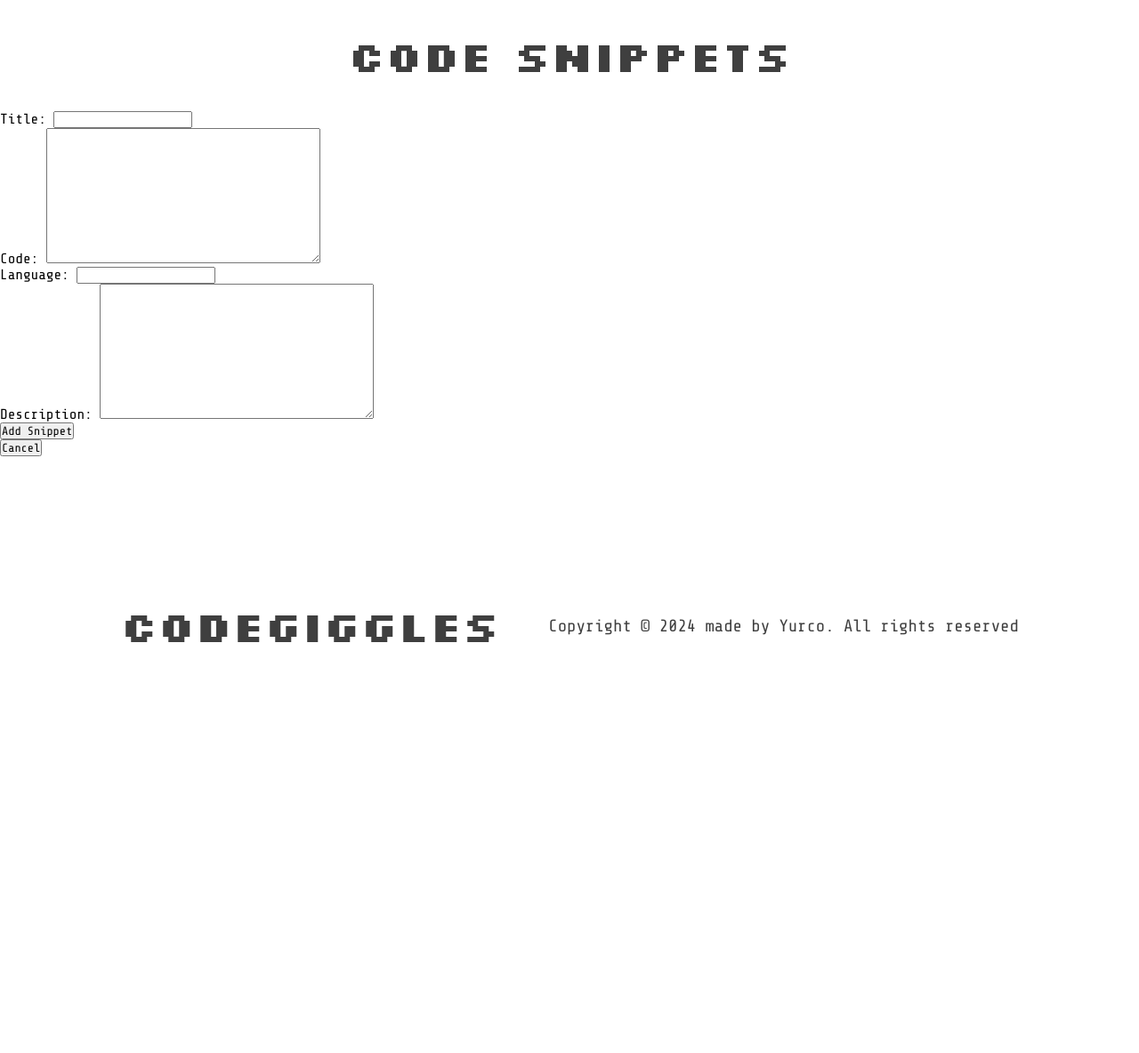
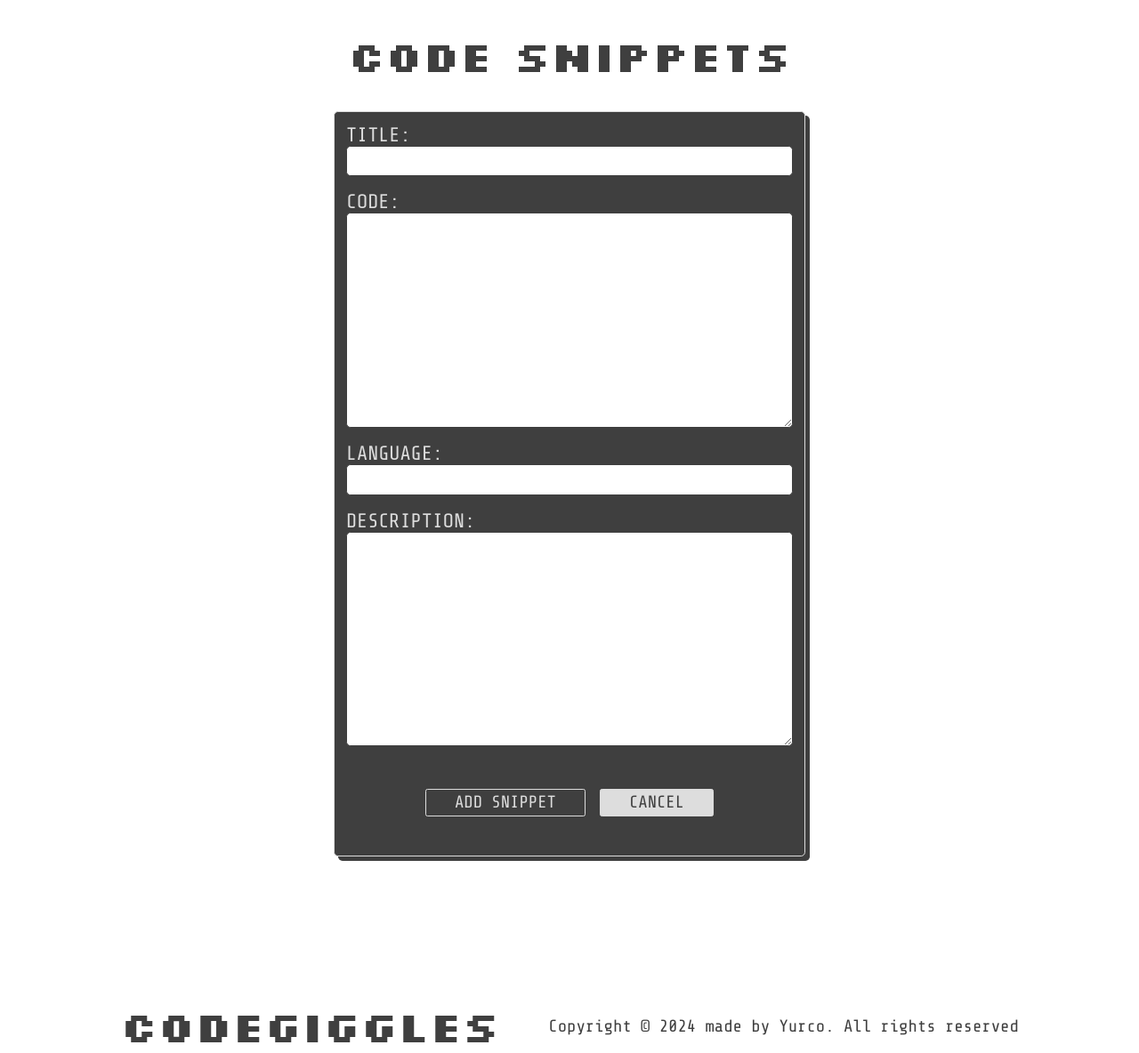
Before and after one commit to the-yurco/CodeGiggles, a Django app: page /add_snippet/ in a window 1280 px wide. Shown: the whole page at 89% size. Before the commit the page ends 722 px from the top, so only its background shows below. Run offline with Django 4.2, Linux system fonts and the light colour scheme.

Commit message:
feat: styles are done for add_snippet everytrhing is almost working

```diff
--- a/codegiggles_app/static/codegiggles_app/css/style.css
+++ b/codegiggles_app/static/codegiggles_app/css/style.css
@@ -233,6 +233,7 @@ body #snippets_snippets #snippet div div .tag {
 }
 body #snippets_snippets #snippet div .created {
   color: #dddddd;
+  width: max-content;
 }
 body #snippets_snippets #snippet div .created .text {
   text-decoration: underline;
@@ -240,4 +241,63 @@ body #snippets_snippets #snippet div .created .text {
 }
 body #snippets_snippets #snippet div .created span {
   color: #dddddd;
+}
+body #form {
+  display: grid;
+  place-items: center;
+}
+body #form form {
+  background-color: #3f3f3f;
+  padding: 0.8rem;
+  border-radius: 0.3rem;
+  border: 1px solid #dddddd;
+  box-shadow: 5px 5px #3f3f3f;
+  display: flex;
+  flex-direction: column;
+  gap: 1rem;
+}
+body #form form p {
+  display: flex;
+  flex-direction: column;
+}
+body #form form p label {
+  color: #dddddd;
+  text-transform: uppercase;
+  font-size: 1.4rem;
+}
+body #form form p input,
+body #form form p textarea {
+  padding: 0.3rem 1rem;
+  font-size: 1.3rem;
+  border-radius: 0.3rem;
+  border: 1px solid #3f3f3f;
+}
+body #form form .form_btns {
+  margin: 2rem 0;
+  display: flex;
+  justify-content: center;
+  gap: 1rem;
+}
+body #form form .form_btns button,
+body #form form .form_btns a {
+  padding: 0.2rem 2rem;
+  font-size: 1.2rem;
+  background-color: transparent;
+  border: 1px solid #dddddd;
+  border-radius: 0.15rem;
+  transition: all 0.3s;
+  text-transform: uppercase;
+  text-decoration: none;
+  transition: all 0.3s;
+}
+body #form form .form_btns button:hover,
+body #form form .form_btns a:hover {
+  cursor: pointer;
+}
+body #form form .form_btns button {
+  color: #dddddd;
+}
+body #form form .form_btns a {
+  color: #3f3f3f;
+  background-color: #dddddd;
 }/*# sourceMappingURL=style.css.map */
--- a/codegiggles_app/static/codegiggles_app/css/style.scss
+++ b/codegiggles_app/static/codegiggles_app/css/style.scss
@@ -247,6 +247,7 @@ body {
 				}
 				.created {
 					color: $white;
+					width: max-content;
 					.text {
 						text-decoration: underline;
 						width: max-content;
@@ -258,4 +259,63 @@ body {
 			}
 		}
 	}
+
+	#form {
+		display: grid;
+		place-items: center;
+		form {
+			background-color: $grey;
+			padding: 0.8rem;
+			border-radius: 0.3rem;
+			border: 1px solid $white;
+			box-shadow: 5px 5px $grey;
+			display: flex;
+			flex-direction: column;
+			gap: 1rem;
+			p {
+				display: flex;
+				flex-direction: column;
+				label {
+					color: $white;
+					text-transform: uppercase;
+					font-size: 1.4rem;
+				}
+				input,
+				textarea {
+					padding: 0.3rem 1rem;
+					font-size: 1.3rem;
+					border-radius: 0.3rem;
+					border: 1px solid #3f3f3f;
+				}
+			}
+			.form_btns {
+				margin: 2rem 0;
+				display: flex;
+				justify-content: center;
+				gap: 1rem;
+				button,
+				a {
+					padding: 0.2rem 2rem;
+					font-size: 1.2rem;
+					background-color: transparent;
+					border: 1px solid $white;
+					border-radius: 0.15rem;
+					transition: all 0.3s;
+					text-transform: uppercase;
+					text-decoration: none;
+					transition: all 0.3s;
+					&:hover {
+						cursor: pointer;
+					}
+				}
+				button {
+					color: $white;
+				}
+				a {
+					color: $grey;
+					background-color: $white;
+				}
+			}
+		}
+	}
 }
--- a/codegiggles_app/templates/codegiggles_app/add_snippet.html
+++ b/codegiggles_app/templates/codegiggles_app/add_snippet.html
@@ -20,9 +20,11 @@
 		<section id="form">
 			<form method="post">
 				{% csrf_token %} {{ form.as_p }}
-				<button type="submit">Add Snippet</button>
+				<div class="form_btns">
+					<button type="submit">Add Snippet</button>
+					<a href="{% url 'snippets' %}">Cancel</a>
+				</div>
 			</form>
-			<a href="{% url 'snippets' %}"><button>Cancel</button></a>
 		</section>
 
 		<section id="footer">
--- a/codegiggles_app/templates/codegiggles_app/snippets.html
+++ b/codegiggles_app/templates/codegiggles_app/snippets.html
@@ -28,9 +28,6 @@
 					<div>
 						<h2>{{ snippet.title }}</h2>
 						<p class="tag">{{ snippet.language }}</p>
-								<pre>
-
-								</pre>
 					</div>
 					<p class="created">
 						<span class="text"> Created: </span>
```
Also changed, not shown: 1 other file. Lines whose indentation alone changed are shown as unchanged.
